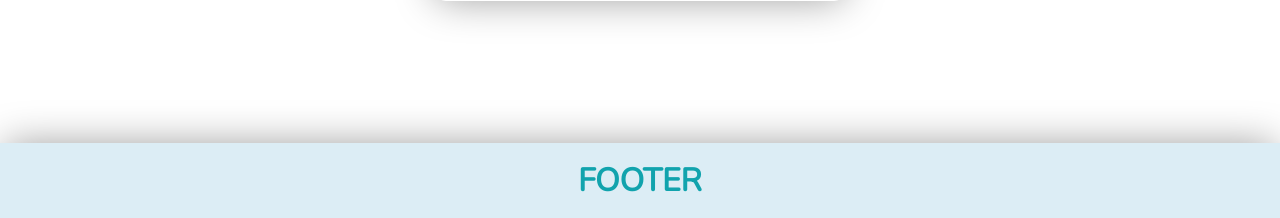
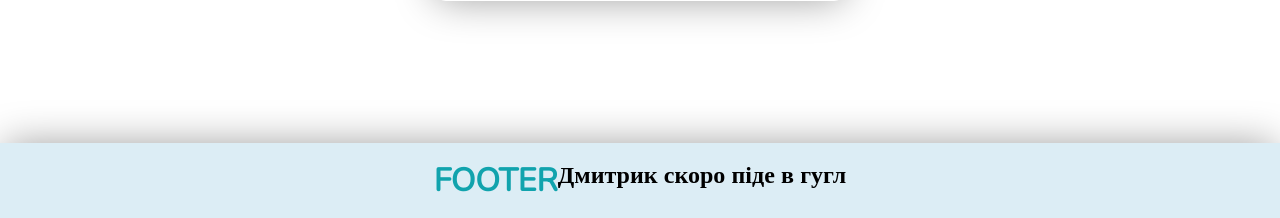
Before and after one commit to Morykvas/git, a PHP site: page /project-shop/index.php in a window 1280 px wide. Shown: the part 582-800 px from the top of the page. Run offline with PHP 8.4, Linux system fonts and the light colour scheme; some libraries are stand-ins or nearby versions.

Commit message:
Ану шо там змінилось?

```diff
--- a/footer.php
+++ b/footer.php
@@ -4,6 +4,7 @@
                 <div class="container">
                     <div class="wrapper-footer">
                         <h1>FOOTER</h1>
+                        <h2>Дмитрик скоро піде в гугл</h2>
                     </div>
                 </div>
                 <script src="<?= SCRIPT_DIR; ?>min.js"></script>
```
